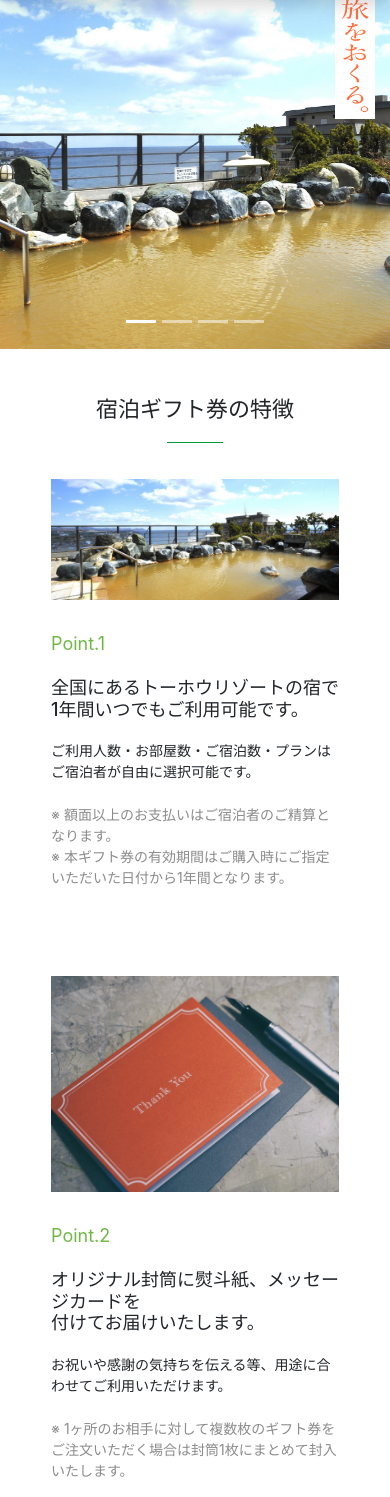
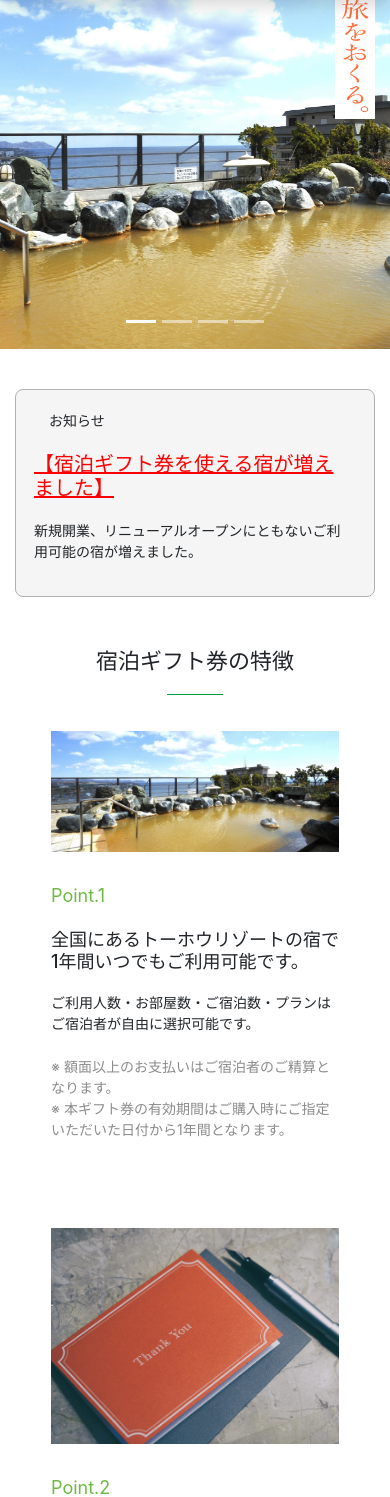
Before and after one commit to kodaikodai/tohoresort, a PHP site: page / in a window 390 px wide. Shown: the part 58-1555 px from the top of the page. Run offline with PHP 8.4, Linux system fonts and the light colour scheme; some libraries are stand-ins or nearby versions.

Commit message:
お知らせ追加

```diff
--- a/css/style.css
+++ b/css/style.css
@@ -14,6 +14,35 @@
 
 .navbar-collapse{
   background-color: #fff;
+}
+
+.box{
+  display: flex;
+  margin: 40px 80px;
+  padding: 32px;
+  background: rgb(245, 245, 245);
+  border-width: 1px;
+  border-style: solid;
+  border-color: rgb(177, 177, 177);
+  border-radius: 8px;
+}
+
+.notice{
+  width: 120px;
+  padding-right: 32px;
+  font-size: 16px;
+  line-height: 26px;
+}
+
+.notice-right{
+  padding-left: 32px;
+  border-left: 1px solid rgb(177, 177, 177);
+}
+
+.notice_titile{
+  text-decoration: underline red;
+  color: red;
+  font-size: 20px;
 }
 
 .main{
@@ -292,6 +321,24 @@ hr{
     padding: 0;
   }
 
+  .box{
+    margin: 40px 0px;
+    padding: 26px;
+  }
+
+  .notice{
+    font-size: 14px;
+  }
+  .notice-right{
+  margin-top: 10px;
+  padding-left: 0px;
+  border-left: 0px solid rgb(177, 177, 177);
+}
+
+.notice-right>p{
+  font-size: 14px;
+}
+
   .main{
     padding-top: 57px;
   }
@@ -341,6 +388,10 @@ hr{
     width: 100%;
     height: auto;
     object-fit: cover;
+  }
+
+  .box{
+    padding: 18px;
   }
 
   .title>img{
--- a/index.html
+++ b/index.html
@@ -76,6 +76,17 @@
         </div>
       </div>
 
+      <!-- お知らせ -->
+      <div class="container">
+        <div class="box row">
+          <h3 class="notice col-lg-2">お知らせ</h3>
+          <div class="notice-right col-lg-10">
+            <h4 class="notice_titile">【宿泊ギフト券を使える宿が増えました】</h4>
+            <p>新規開業、リニューアルオープンにともないご利用可能の宿が増えました。</p>
+          </div>
+        </div>
+      </div>
+
       <!-- 宿泊ギフト券の特徴 -->
       <div class="container">
         <h3 class="feature" >宿泊ギフト券の特徴</h3>
@@ -122,6 +133,7 @@
           </li>
         </ul>
       </div>
+
       <!-- トーホウリゾートで過ごす時間を贈り物に。 -->
       <div class="section1">
         <div class="wrapper">
@@ -193,6 +205,8 @@
         </div>
       </div>
     </div>
+
+    <!-- フッター  -->
     <footer>
       <div class="inner">
         <ul class="footer_menu">
@@ -205,11 +219,6 @@
         <img class="logo logo-green" src="logo-green.png" alt="">
       </div>
     </footer>
-
-
-
-
-
     <!-- Optional JavaScript -->
     <!-- jQuery first, then Popper.js, then Bootstrap JS -->
     <script src="js/jquery-3.5.1.slim.min.js"></script>
```
